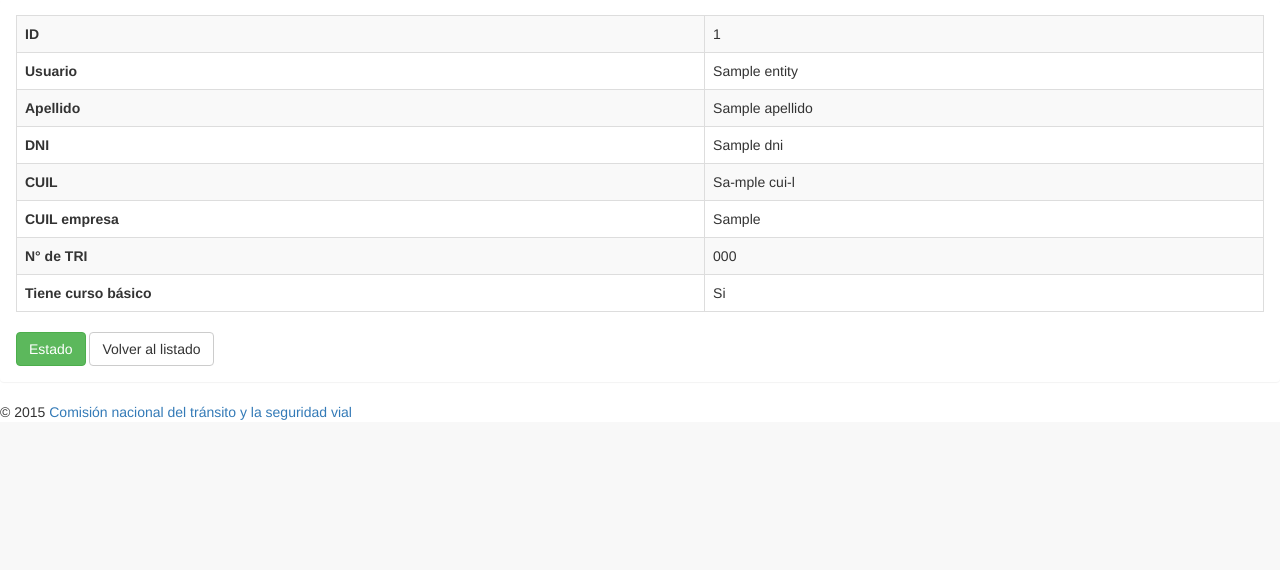
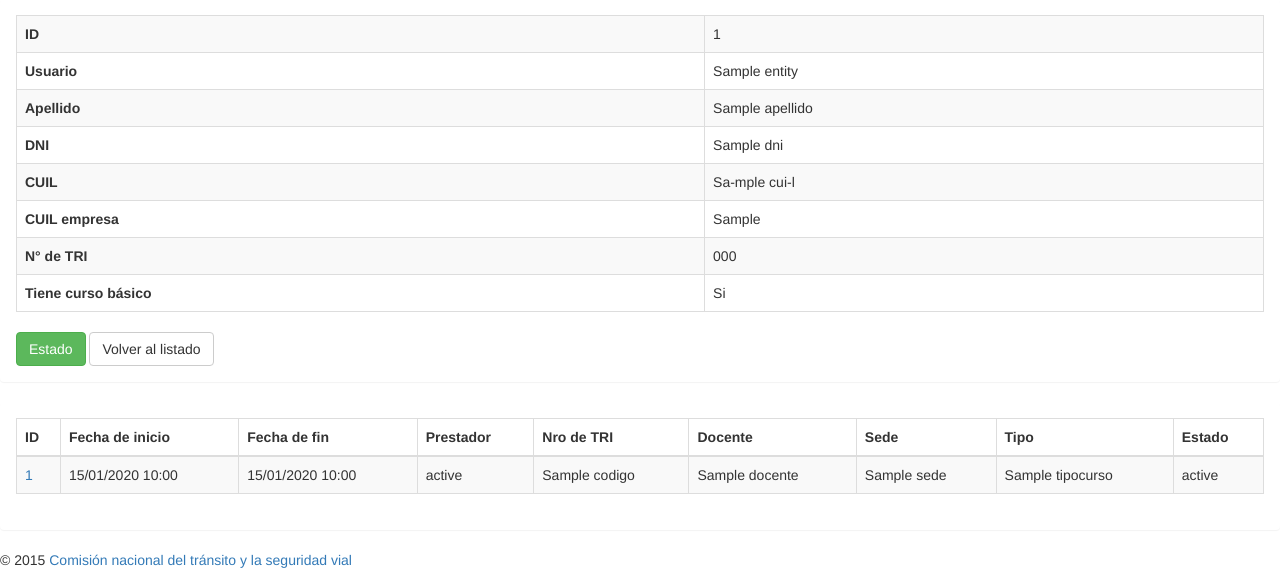
Before and after one commit to nlattessi/choferes, a Symfony app: template src/ChoferesBundle/Resources/views/Chofer/show.html.twig in a window 1280 px wide. Shown: the part 678-1248 px from the top of the page. Before the commit the page ends 1098 px from the top, so only its background shows below. Run offline with Twig, Linux system fonts and the light colour scheme; the template is opened without the code that fills it: most values are stand-ins (such as "Sample title", 1, 10 or a date in 2020); some libraries are stand-ins or nearby versions.

Commit message:
pantalla

```diff
--- a/src/ChoferesBundle/Resources/config/doctrine/Chofer.orm.yml
+++ b/src/ChoferesBundle/Resources/config/doctrine/Chofer.orm.yml
@@ -60,4 +60,8 @@ ChoferesBundle\Entity\Chofer:
             length: 18
             options:
                 fixed: false
+    oneToMany:
+        choferCursos:
+            targetEntity: ChoferCurso
+            mappedBy: chofer
     lifecycleCallbacks: {  }
--- a/src/ChoferesBundle/Resources/config/doctrine/ChoferCurso.orm.yml
+++ b/src/ChoferesBundle/Resources/config/doctrine/ChoferCurso.orm.yml
@@ -39,10 +39,11 @@ ChoferesBundle\Entity\ChoferCurso:
             cascade: {  }
             fetch: EAGER
             mappedBy: null
-            inversedBy: null
+            inversedBy: choferCursos
             joinColumns:
                 chofer_id:
                     referencedColumnName: id
+                    onDelete: cascade
             orphanRemoval: false
         curso:
             targetEntity: Curso
--- a/src/ChoferesBundle/Resources/views/Chofer/show.html.twig
+++ b/src/ChoferesBundle/Resources/views/Chofer/show.html.twig
@@ -75,9 +75,48 @@
         </div>
     </div>
 
-    <!-- End Page -->
-    <script type="application/javascript">
-        getInLocalStorage('chofer')
-    </script>
+    {% if entity.choferCursos is not empty %}
+      <div class="panel">
+        <div class="panel-body">
+          <div class="table-responsive">
+            <table class="table table-bordered table-hover table-striped" id="exampleAddRow">
+              <thead>
+                <tr>
+                  <th>ID</th>
+                  <th>Fecha de inicio</th>
+                  <th>Fecha de fin</th>
+                  <th>Prestador</th>
+                  <th>Nro de TRI</th>
+                  <th>Docente</th>
+                  <th>Sede</th>
+                  <th>Tipo</th>
+                  <th>Estado</th>
+                </tr>
+              </thead>
+              <tbody>
+              {% for choferCurso in entity.choferCursos %}
+                <tr class="gradeA">
+                  <td><a href="{{ path('curso_show', {id: choferCurso.curso.id}) }}">{{ choferCurso.curso.id }}</a></td>
+                  <td>{{ choferCurso.curso.fechaInicio|date('d/m/Y H:i') }}</td>
+                  <td>{{ choferCurso.curso.fechaFin|date('d/m/Y H:i') }}</td>
+                  <td>{{ choferCurso.curso.prestador }}</td>
+                  <td>{{ choferCurso.curso.codigo }}</td>
+                  <td>{{ choferCurso.curso.docente }}</td>
+                  <td>{{ choferCurso.curso.sede }}</td>
+                  <td>{{ choferCurso.curso.tipocurso }}</td>
+                  <td>{{ choferCurso.curso.estado }}</td>
+                </tr>
+              {% endfor %}
+              </tbody>
+            </table>
+          </div>
+        </div>
+      </div>
+    {% endif %}
+{% endblock %}
 
+{% block javascript %}
+<script>
+  getInLocalStorage('chofer');
+</script>
 {% endblock %}
```
Also changed, not shown: src/ChoferesBundle/Entity/Chofer.php (+13 -2 lines).
